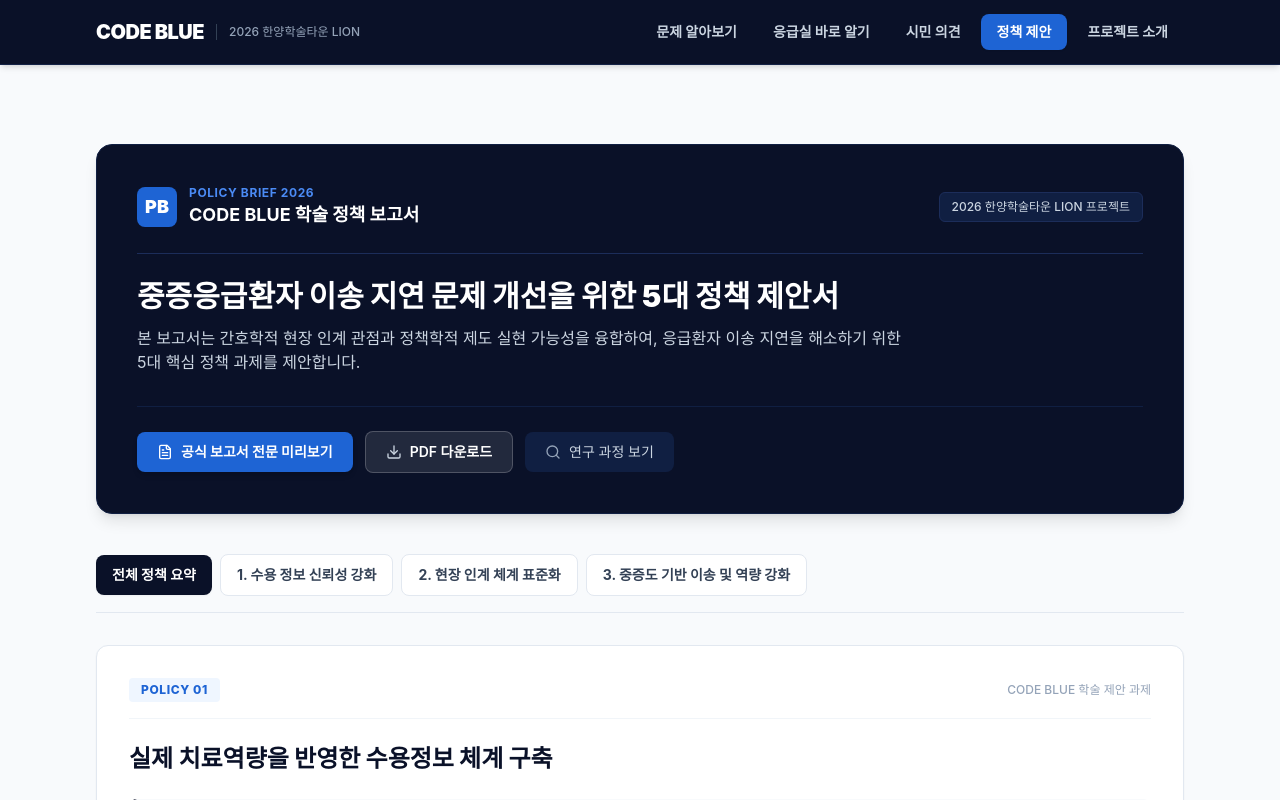
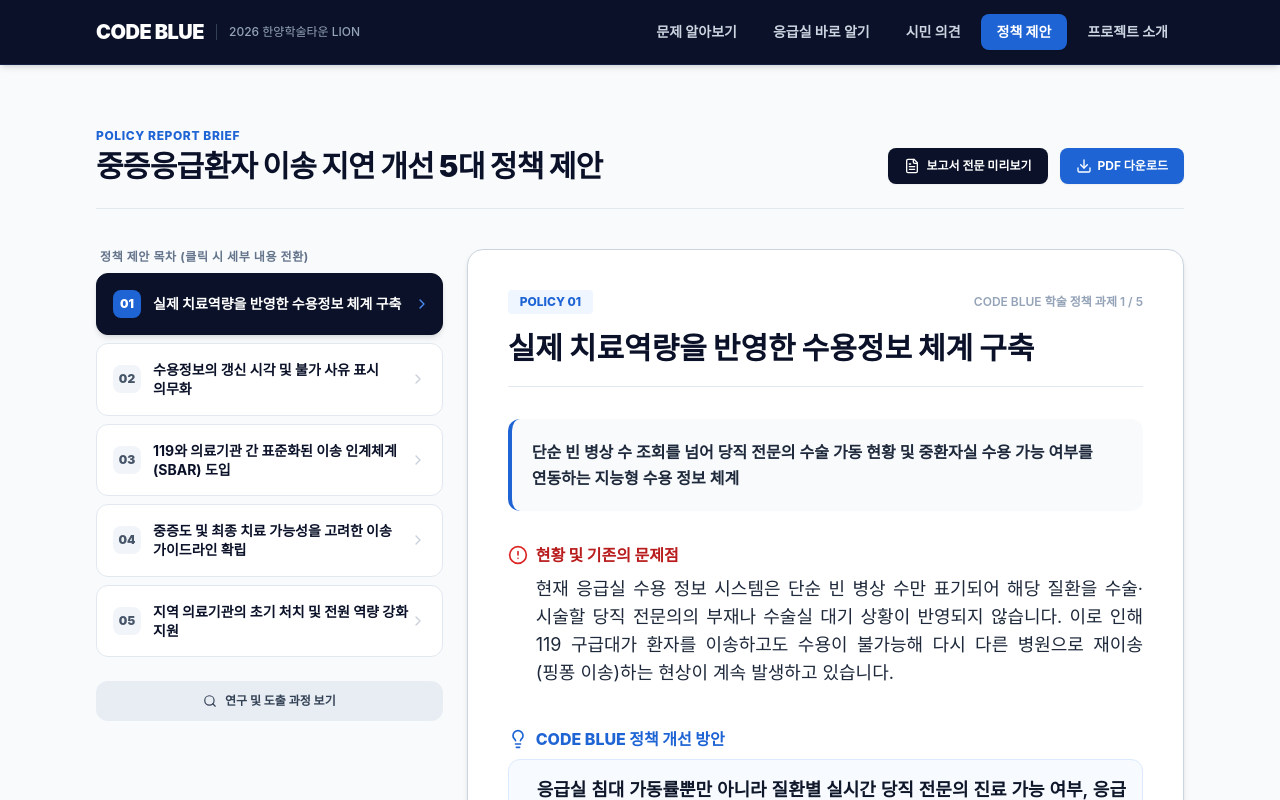
Before and after one commit to yenakr/study, a React (Vite) app: page / in a window 1280 px wide. Both pictures are taken after a click on the button "정책 제안". Shown: the top 800 px of the page. Built offline with nearby package versions, Linux system fonts and the light colour scheme; the HTML template or start-up script is replaced by a standard one; a web font is replaced by a local one.

Commit message:
feat: overhaul policy proposals section into interactive side-by-side reader with larger typography

```diff
--- a/src/components/PolicySection.jsx
+++ b/src/components/PolicySection.jsx
@@ -1,5 +1,5 @@
 import React, { useState } from 'react';
-import { FileText, Download, Eye, Search, Layers, CheckCircle2, ChevronRight } from 'lucide-react';
+import { Eye, Download, Search, FileText, ChevronRight, AlertCircle, Lightbulb, TrendingUp } from 'lucide-react';
 import { generatePolicyPDF } from '../utils/pdfGenerator';
 import PdfPreviewModal from './PdfPreviewModal';
 import ResearchProcessModal from './ResearchProcessModal';
@@ -7,230 +7,228 @@ import ResearchProcessModal from './ResearchProcessModal';
 export default function PolicySection() {
   const [isPreviewOpen, setIsPreviewOpen] = useState(false);
   const [isProcessOpen, setIsProcessOpen] = useState(false);
-  const [selectedPillar, setSelectedPillar] = useState('all');
-
-  const pillars = [
-    { id: 'all', name: '전체 정책 요약' },
-    { id: 'info', name: '1. 수용 정보 신뢰성 강화' },
-    { id: 'handover', name: '2. 현장 인계 체계 표준화' },
-    { id: 'network', name: '3. 중증도 기반 이송 및 역량 강화' },
-  ];
+  const [activePolicyIndex, setActivePolicyIndex] = useState(0);
 
   const policyData = [
     {
-      id: 1,
-      pillarId: 'info',
-      code: 'POLICY 01',
-      title: '실제 치료역량을 반영한 수용정보 체계 구축',
-      summary: '단순 빈 병상 수 조회를 넘어 당직 전문의 수술 가동 현황 및 중환자실 수용 가능 여부를 연동하는 지능형 수용 정보 체계',
-      issueText: '현재 시스템은 단순 빈 침대 수만 표기되어 해당 응급 질환을 치료할 당직 전문의 부재나 수술실 대기 상황이 반영되지 않습니다. 이로 인해 119 구급대가 병원 도착 후 다시 다른 병원으로 재이송(핑퐁 이송)하는 현상이 반복됩니다.',
-      proposalText: '응급실 병상 가동률뿐만 아니라 질환별 실시간 당직 전문의 진료 가능 여부, 응급 수술실 및 중환자실 수용 가능 현황을 다각도로 통합 연동합니다.',
-      effectText: '구급대의 허위 수용 요청 탐색 시간을 획기적으로 줄이고 중증응급환자가 최종 치료를 받을 수 있는 병원에 골든타임 내 도착하도록 지원합니다.'
+      num: "01",
+      code: "POLICY 01",
+      title: "실제 치료역량을 반영한 수용정보 체계 구축",
+      summary: "단순 빈 병상 수 조회를 넘어 당직 전문의 수술 가동 현황 및 중환자실 수용 가능 여부를 연동하는 지능형 수용 정보 체계",
+      issueText: "현재 응급실 수용 정보 시스템은 단순 빈 병상 수만 표기되어 해당 질환을 수술·시술할 당직 전문의의 부재나 수술실 대기 상황이 반영되지 않습니다. 이로 인해 119 구급대가 환자를 이송하고도 수용이 불가능해 다시 다른 병원으로 재이송(핑퐁 이송)하는 현상이 계속 발생하고 있습니다.",
+      proposalText: "응급실 침대 가동률뿐만 아니라 질환별 실시간 당직 전문의 진료 가능 여부, 응급 수술실 및 중환자실 수용 가능 현황을 종합적으로 연동하는 실시간 통합 관리 체계를 구축합니다.",
+      effectText: "119 구급대의 허위 수용 요청 및 병원 탐색 시간을 획기적으로 줄여 중증응급환자가 최적의 최종 치료 병원에 골든타임 내 도착하도록 지원합니다."
     },
     {
-      id: 2,
-      pillarId: 'info',
-      code: 'POLICY 02',
-      title: '수용정보의 갱신 시각 및 불가 사유 표시 의무화',
-      issueText: '수용 정보의 업데이트 지연으로 과거 정보가 표기되거나, 불명확한 이유로 수용이 거절되어 현장 구급대원의 신속한 이송 판단에 혼선이 초래됩니다.',
-      proposalText: '의료기관별 수용 정보 입력 갱신 타임스탬프 표시를 의무화하고, 수용 불가능 시 당직 전문의 응급 수술 중 등 객관적 사유를 명시하도록 제도를 개선합니다.',
-      effectText: '수용 정보의 실시간 신뢰도를 향상시켜 불필요한 유선 확인 과정을 줄이고 현장 응급 이송의 행정 지연을 방지합니다.'
+      num: "02",
+      code: "POLICY 02",
+      title: "수용정보의 갱신 시각 및 불가 사유 표시 의무화",
+      summary: "수용 가능 정보의 갱신 시각 타임스탬프를 표기하고 수용 불가능 시 객관적 사유 입력을 의무화하는 신뢰도 강화 정책",
+      issueText: "수용 정보의 업데이트가 제때 이루어지지 않아 과거 지연된 정보가 표기되거나, 병원에서 불명확한 이유로 수용을 거절하여 현장 구급대원의 신속한 이송 판단에 커다란 혼선이 생깁니다.",
+      proposalText: "의료기관별 수용 정보 입력 갱신 타임스탬프 표시를 의무화하고, 수용 불가능 처리 시 '당직 전문의 응급 수술 중' 등 객관적인 사유를 시스템에 즉시 등록하도록 제도를 개선합니다.",
+      effectText: "수용 정보의 실시간 신뢰도를 향상시켜 유선으로 일일이 재확인하는 행정 지연을 방지하고 구급대의 현장 이송 판단을 신속하게 만듭니다."
     },
     {
-      id: 3,
-      pillarId: 'handover',
-      code: 'POLICY 03',
-      title: '119와 의료기관 간 표준화된 이송 인계체계(SBAR) 도입',
-      issueText: '구급대원과 응급실 의료진 간 인계 방식이 일관되지 않고 구두 전달에 의존하여 증상 발생 시각이나 초기 처치 내역 등 핵심 환자 정보가 누락될 위험이 있습니다.',
-      proposalText: '국제 표준 인계 방식인 SBAR(상황-배경-평가-제안) 구조에 기반한 표준 디지털 이송 인계 서식을 제정하고 구급대와 응급실 간 실시간으로 연동 공유합니다.',
-      effect: '환자 도착 즉시 연속성 있는 전문 응급처치와 수술 준비가 가능해져 응급실 내 진료 대기시간을 최소화합니다.'
+      num: "03",
+      code: "POLICY 03",
+      title: "119와 의료기관 간 표준화된 이송 인계체계(SBAR) 도입",
+      summary: "구급대원과 응급실 간 구두 인계 방식에서 벗어나 국제 표준 SBAR 기반 디지털 사전 인계 서식을 공유하는 표준화 정책",
+      issueText: "구급대원과 응급실 의료진 간의 인계 방식이 병원마다 다르고 주로 구두 전달에 의존하여, 증상 발생 시각이나 현장 처치 내역 등 핵심 환자 생명 정보가 누락될 위험이 높습니다.",
+      proposalText: "국제 표준 인계 방식인 SBAR(상황-배경-평가-제안) 구조에 기반한 표준 디지털 이송 인계 서식을 확립하고 119 구급차와 응급실 간에 실시간으로 공유합니다.",
+      effectText: "환자가 응급실에 도착하는 즉시 연속성 있는 전문 응급처치와 수술 준비가 가능해져 응급실 내 불필요한 대기시간을 최소화합니다."
     },
     {
-      id: 4,
-      pillarId: 'network',
-      code: 'POLICY 04',
-      title: '중증도 및 최종 치료 가능성을 고려한 이송 가이드라인 확립',
-      issueText: '대형병원 선호 현상으로 상급종합병원 응급실로 경증·중등증 환자가 쏠려 권역응급센터의 중증환자 전담 수용 역량이 저하됩니다.',
-      proposalText: 'KTAS 중증도에 맞춘 이송 가이드라인을 강화하여 권역 내 최종 치료가 가능한 적정 응급의료기관으로 환자를 효율적으로 분산 이송합니다.',
-      effect: '권역 응급의료센터의 중증응급환자 전담 기능을 수호하고 지역 내 응급의료 자원을 효율적으로 배분합니다.'
+      num: "04",
+      code: "POLICY 04",
+      title: "중증도 및 최종 치료 가능성을 고려한 이송 가이드라인 확립",
+      issueText: "대형병원 선호 현상으로 상급종합병원 응급실로 경증 및 중등증 환자가 쏠리게 되어, 정작 초를 다투는 중증응급환자의 전담 수용 역량이 크게 저하됩니다.",
+      proposalText: "KTAS 중증도 분류 기준에 맞춘 이송 가이드라인을 강화하여 권역 내 최종 치료가 가능한 적정 응급의료기관으로 환자를 효율적으로 분산 이송합니다.",
+      effectText: "권역 응급의료센터의 중증응급환자 전담 수용 기능을 수호하고 지역 내 응급의료 자원을 효율적으로 배분합니다."
     },
     {
-      id: 5,
-      pillarId: 'network',
-      code: 'POLICY 05',
-      title: '지역 의료기관의 초기 처치 및 전원 역량 강화 지원',
-      issueText: '장거리 이송 도중 환자 상태 악화 위험이 높으나 지역 1차 응급실의 초기 기적 생명 유지 처치 및 전원 역량이 부족합니다.',
-      proposalText: '지역 1차 응급실의 초기 기적 소생 및 생명 유지 역량 지원을 강화하고 원스톱 전원 지원 네트워크를 구축합니다.',
-      effect: '장거리 이동에 따른 위험을 최소화하고 1차 안정화 후 최적의 상급 병원으로 안전하게 전원할 수 있는 시스템을 구축합니다.'
+      num: "05",
+      code: "POLICY 05",
+      title: "지역 의료기관의 초기 처치 및 전원 역량 강화 지원",
+      summary: "지역 1차 응급실의 기적 생명 유지 소생 역량을 지원하여 장거리 이송 위험을 낮추는 전원 네트워크 강화 정책",
+      issueText: "원거리 대형병원으로 이동하는 도중 환자 상태가 급격히 악화될 위험이 높으나, 지역 1차 응급실의 초기 기적 생명 유지 및 전원 역량이 부족한 실정입니다.",
+      proposalText: "지역 1차 응급실의 초기 기도 확보 및 기적 소생 역량 지원을 강화하고, 상급 병원으로 안전하게 전원할 수 있는 원스톱 네트워크를 구축합니다.",
+      effectText: "장거리 이동에 따른 위험을 최소화하고 1차 응급실에서 상태를 안정화한 후 최적의 상급 병원으로 안전하게 전원할 수 있는 의료 안전망을 형성합니다."
     }
   ];
 
-  const filteredData = selectedPillar === 'all'
-    ? policyData
-    : policyData.filter(item => item.pillarId === selectedPillar);
+  const currentPolicy = policyData[activePolicyIndex];
 
   return (
-    <section id="policy" className="py-20 bg-slate-50 text-slate-900 min-h-screen">
+    <section id="policy" className="py-16 bg-slate-50 text-slate-900 min-h-screen">
       <div className="max-w-6xl mx-auto px-4 sm:px-6 lg:px-8">
 
-        {/* Official Report Header */}
-        <div className="bg-navy-900 text-white rounded-2xl p-8 sm:p-10 shadow-lg mb-10 border border-navy-800 relative overflow-hidden">
-          <div className="flex flex-col sm:flex-row items-start sm:items-center justify-between gap-4 border-b border-navy-700 pb-6 mb-6">
-            <div className="flex items-center gap-3">
-              <div className="w-10 h-10 rounded-lg bg-brand-blue flex items-center justify-center font-black text-white text-lg">
-                PB
-              </div>
-              <div>
-                <span className="text-xs font-bold text-brand-lightblue uppercase tracking-wider block">
-                  POLICY BRIEF 2026
-                </span>
-                <h1 className="text-lg font-bold text-white">
-                  CODE BLUE 학술 정책 보고서
-                </h1>
-              </div>
-            </div>
-            <div className="text-xs text-slate-300 bg-navy-800 px-3 py-1.5 rounded-md border border-navy-700 font-medium">
-              2026 한양학술타운 LION 프로젝트
-            </div>
-          </div>
-
-          <h2 className="text-2xl sm:text-3xl font-black text-white leading-tight mb-3">
-            중증응급환자 이송 지연 문제 개선을 위한 5대 정책 제안서
-          </h2>
-          <p className="text-slate-300 text-sm sm:text-base leading-relaxed max-w-3xl">
-            본 보고서는 간호학적 현장 인계 관점과 정책학적 제도 실현 가능성을 융합하여, 응급환자 이송 지연을 해소하기 위한 5대 핵심 정책 과제를 제안합니다.
-          </p>
-
-          <div className="mt-8 flex flex-wrap items-center gap-3 pt-6 border-t border-navy-800">
-            <button
-              onClick={() => setIsPreviewOpen(true)}
-              className="inline-flex items-center px-5 py-2.5 rounded-lg bg-brand-blue hover:bg-blue-600 text-white font-bold text-sm shadow-md transition-colors"
-            >
-              <FileText className="w-4 h-4 mr-2" />
-              <span>공식 보고서 전문 미리보기</span>
-            </button>
-            <button
-              onClick={generatePolicyPDF}
-              className="inline-flex items-center px-5 py-2.5 rounded-lg bg-white/10 hover:bg-white/20 text-white border border-white/20 font-semibold text-sm transition-colors"
-            >
-              <Download className="w-4 h-4 mr-2 text-slate-300" />
-              <span>PDF 다운로드</span>
-            </button>
-            <button
-              onClick={() => setIsProcessOpen(true)}
-              className="inline-flex items-center px-5 py-2.5 rounded-lg bg-navy-800 hover:bg-navy-700 text-slate-300 font-medium text-sm transition-colors"
-            >
-              <Search className="w-4 h-4 mr-2 text-slate-400" />
-              <span>연구 과정 보기</span>
-            </button>
-          </div>
-        </div>
-
-        {/* Pillar Section Navigation Tabs */}
-        <div className="flex flex-wrap items-center gap-2 mb-8 border-b border-slate-200 pb-4">
-          {pillars.map((p) => (
-            <button
-              key={p.id}
-              onClick={() => setSelectedPillar(p.id)}
-              className={`px-4 py-2.5 rounded-lg text-sm font-bold transition-all ${
-                selectedPillar === p.id
-                  ? 'bg-navy-900 text-white shadow-sm'
-                  : 'bg-white text-slate-700 hover:bg-slate-100 border border-slate-200'
-              }`}
-            >
-              {p.name}
-            </button>
-          ))}
-        </div>
-
-        {/* Policy Report Document Cards */}
-        <div className="space-y-6 mb-12">
-          {filteredData.map((item) => (
-            <article
-              key={item.id}
-              className="bg-white rounded-xl border border-slate-200 shadow-sm p-6 sm:p-8 hover:border-slate-300 transition-all space-y-6"
-            >
-              {/* Document Subheader */}
-              <div className="flex items-center justify-between border-b border-slate-100 pb-4">
-                <span className="text-xs font-extrabold text-brand-blue tracking-wider uppercase bg-blue-50 px-3 py-1 rounded">
-                  {item.code}
-                </span>
-                <span className="text-xs text-slate-400 font-medium">
-                  CODE BLUE 학술 제안 과제
-                </span>
-              </div>
-
-              {/* Title */}
-              <h3 className="text-xl sm:text-2xl font-extrabold text-navy-900 leading-snug">
-                {item.title}
-              </h3>
-
-              {/* Executive Summary */}
-              <p className="text-slate-700 text-base font-semibold leading-relaxed bg-slate-50 p-4 rounded-lg border-l-4 border-navy-900">
-                {item.summary}
-              </p>
-
-              {/* Official Policy Details */}
-              <div className="space-y-4 pt-2 text-sm">
-                <div>
-                  <h4 className="font-bold text-navy-900 text-sm mb-1.5 flex items-center gap-2">
-                    <span className="w-1.5 h-1.5 rounded-full bg-red-500" />
-                    <span>현황 및 문제점</span>
-                  </h4>
-                  <p className="text-slate-700 leading-relaxed pl-3.5 border-l border-slate-200">
-                    {item.issueText}
-                  </p>
-                </div>
-
-                <div>
-                  <h4 className="font-bold text-navy-900 text-sm mb-1.5 flex items-center gap-2">
-                    <span className="w-1.5 h-1.5 rounded-full bg-brand-blue" />
-                    <span>정책 개선 방안</span>
-                  </h4>
-                  <p className="text-slate-800 leading-relaxed font-medium pl-3.5 border-l border-brand-blue">
-                    {item.proposalText}
-                  </p>
-                </div>
-
-                <div>
-                  <h4 className="font-bold text-navy-900 text-sm mb-1.5 flex items-center gap-2">
-                    <span className="w-1.5 h-1.5 rounded-full bg-emerald-500" />
-                    <span>기대되는 제도적 효과</span>
-                  </h4>
-                  <p className="text-slate-700 leading-relaxed pl-3.5 border-l border-emerald-500">
-                    {item.effectText}
-                  </p>
-                </div>
-              </div>
-            </article>
-          ))}
-        </div>
-
-        {/* Bottom Report Control */}
-        <div className="bg-white rounded-xl p-6 border border-slate-200 text-center flex flex-col sm:flex-row items-center justify-between gap-4">
-          <div className="text-left text-sm">
-            <h4 className="font-bold text-navy-900">정책제안서 전체 원본 문서가 필요하신가요?</h4>
-            <p className="text-slate-500 text-xs mt-0.5">
-              공식 제안서 전문 미리보기 및 PDF 다운로드가 가능합니다.
-            </p>
+        {/* Header */}
+        <div className="mb-10 text-left border-b border-slate-200 pb-6 flex flex-col md:flex-row md:items-end justify-between gap-4">
+          <div>
+            <span className="text-xs font-extrabold text-brand-blue uppercase tracking-wider block mb-1">
+              POLICY REPORT BRIEF
+            </span>
+            <h2 className="text-2xl sm:text-3xl font-black text-navy-900 tracking-tight">
+              중증응급환자 이송 지연 개선 5대 정책 제안
+            </h2>
           </div>
 
           <div className="flex items-center gap-3 shrink-0">
             <button
               onClick={() => setIsPreviewOpen(true)}
-              className="px-5 py-2.5 rounded-lg bg-navy-900 hover:bg-navy-800 text-white font-bold text-sm transition-colors flex items-center gap-2"
+              className="inline-flex items-center px-4 py-2.5 rounded-lg bg-navy-900 hover:bg-navy-800 text-white font-bold text-xs transition-colors shadow-sm"
             >
-              <Eye className="w-4 h-4" />
-              <span>미리보기</span>
+              <FileText className="w-4 h-4 mr-1.5" />
+              <span>보고서 전문 미리보기</span>
             </button>
             <button
               onClick={generatePolicyPDF}
-              className="px-5 py-2.5 rounded-lg bg-brand-blue hover:bg-blue-600 text-white font-bold text-sm transition-colors flex items-center gap-2"
+              className="inline-flex items-center px-4 py-2.5 rounded-lg bg-brand-blue hover:bg-blue-600 text-white font-bold text-xs transition-colors shadow-sm"
             >
-              <Download className="w-4 h-4" />
+              <Download className="w-4 h-4 mr-1.5" />
               <span>PDF 다운로드</span>
             </button>
           </div>
+        </div>
+
+        {/* Clean Interactive Policy Brief Reader (Side-by-side or Tab List) */}
+        <div className="grid grid-cols-1 lg:grid-cols-12 gap-6 items-start">
+
+          {/* Left: Policy List Navigation (4 cols) */}
+          <div className="lg:col-span-4 space-y-2">
+            <span className="text-xs font-bold text-slate-500 uppercase tracking-wider block px-1 mb-2">
+              정책 제안 목차 (클릭 시 세부 내용 전환)
+            </span>
+
+            {policyData.map((item, idx) => {
+              const isActive = activePolicyIndex === idx;
+              return (
+                <button
+                  key={idx}
+                  onClick={() => setActivePolicyIndex(idx)}
+                  className={`w-full text-left p-4 rounded-xl transition-all border flex items-center justify-between group focus:outline-none ${
+                    isActive
+                      ? 'bg-navy-900 text-white border-navy-900 shadow-md'
+                      : 'bg-white text-slate-800 hover:bg-slate-100 border-slate-200'
+                  }`}
+                >
+                  <div className="flex items-center gap-3">
+                    <span className={`w-7 h-7 rounded-lg text-xs font-black flex items-center justify-center shrink-0 ${
+                      isActive ? 'bg-brand-blue text-white' : 'bg-slate-100 text-slate-600'
+                    }`}>
+                      {item.num}
+                    </span>
+                    <span className={`text-sm font-bold leading-snug ${
+                      isActive ? 'text-white' : 'text-navy-900 group-hover:text-brand-blue'
+                    }`}>
+                      {item.title}
+                    </span>
+                  </div>
+                  <ChevronRight className={`w-4 h-4 shrink-0 transition-transform ${
+                    isActive ? 'text-brand-lightblue translate-x-1' : 'text-slate-400 opacity-50'
+                  }`} />
+                </button>
+              );
+            })}
+
+            <div className="pt-4">
+              <button
+                onClick={() => setIsProcessOpen(true)}
+                className="w-full py-3 px-4 rounded-xl bg-slate-200/70 hover:bg-slate-200 text-slate-700 font-bold text-xs flex items-center justify-center gap-2 transition-colors"
+              >
+                <Search className="w-3.5 h-3.5" />
+                <span>연구 및 도출 과정 보기</span>
+              </button>
+            </div>
+          </div>
+
+          {/* Right: Focused Active Policy Document Panel (8 cols) - Large readable text */}
+          <div className="lg:col-span-8 bg-white rounded-2xl p-6 sm:p-10 border border-slate-300 shadow-md space-y-8 animate-fadeIn">
+
+            {/* Header of Active Policy */}
+            <div className="border-b border-slate-200 pb-5 space-y-2">
+              <div className="flex items-center justify-between">
+                <span className="text-xs font-extrabold text-brand-blue uppercase bg-blue-50 px-3 py-1 rounded">
+                  {currentPolicy.code}
+                </span>
+                <span className="text-xs text-slate-400 font-semibold">
+                  CODE BLUE 학술 정책 과제 {activePolicyIndex + 1} / {policyData.length}
+                </span>
+              </div>
+
+              <h3 className="text-2xl sm:text-3xl font-black text-navy-900 leading-tight pt-2">
+                {currentPolicy.title}
+              </h3>
+            </div>
+
+            {/* Summary Box */}
+            {currentPolicy.summary && (
+              <div className="bg-slate-50 p-5 rounded-xl border-l-4 border-brand-blue text-slate-800 text-base font-semibold leading-relaxed">
+                {currentPolicy.summary}
+              </div>
+            )}
+
+            {/* Detailed Policy Text Sections with Large Readable Typography */}
+            <div className="space-y-8 text-base text-slate-800 leading-relaxed font-normal">
+
+              {/* Issue */}
+              <div className="space-y-2">
+                <h4 className="text-base font-extrabold text-red-700 flex items-center gap-2">
+                  <AlertCircle className="w-5 h-5 text-red-600 shrink-0" />
+                  <span>현황 및 기존의 문제점</span>
+                </h4>
+                <p className="text-slate-800 text-base sm:text-lg leading-relaxed text-justify pl-7">
+                  {currentPolicy.issueText}
+                </p>
+              </div>
+
+              {/* Proposal */}
+              <div className="space-y-2 pt-2">
+                <h4 className="text-base font-extrabold text-brand-blue flex items-center gap-2">
+                  <Lightbulb className="w-5 h-5 text-brand-blue shrink-0" />
+                  <span>CODE BLUE 정책 개선 방안</span>
+                </h4>
+                <p className="text-slate-900 text-base sm:text-lg leading-relaxed font-semibold text-justify pl-7 bg-blue-50/50 p-4 rounded-xl border border-blue-100">
+                  {currentPolicy.proposalText}
+                </p>
+              </div>
+
+              {/* Effect */}
+              <div className="space-y-2 pt-2">
+                <h4 className="text-base font-extrabold text-emerald-700 flex items-center gap-2">
+                  <TrendingUp className="w-5 h-5 text-emerald-600 shrink-0" />
+                  <span>기대되는 제도적 효과</span>
+                </h4>
+                <p className="text-slate-800 text-base sm:text-lg leading-relaxed text-justify pl-7">
+                  {currentPolicy.effectText}
+                </p>
+              </div>
+
+            </div>
+
+            {/* Navigation inside panel */}
+            <div className="pt-6 border-t border-slate-200 flex items-center justify-between text-xs sm:text-sm font-bold text-slate-600">
+              <button
+                disabled={activePolicyIndex === 0}
+                onClick={() => setActivePolicyIndex(prev => Math.max(0, prev - 1))}
+                className="hover:text-navy-900 disabled:opacity-30 disabled:hover:text-slate-600"
+              >
+                ← 이전 정책 보기
+              </button>
+              <span className="text-slate-400">
+                {activePolicyIndex + 1} / {policyData.length}
+              </span>
+              <button
+                disabled={activePolicyIndex === policyData.length - 1}
+                onClick={() => setActivePolicyIndex(prev => Math.min(policyData.length - 1, prev + 1))}
+                className="hover:text-navy-900 disabled:opacity-30 disabled:hover:text-slate-600 text-brand-blue"
+              >
+                다음 정책 보기 →
+              </button>
+            </div>
+
+          </div>
+
         </div>
 
       </div>
```
